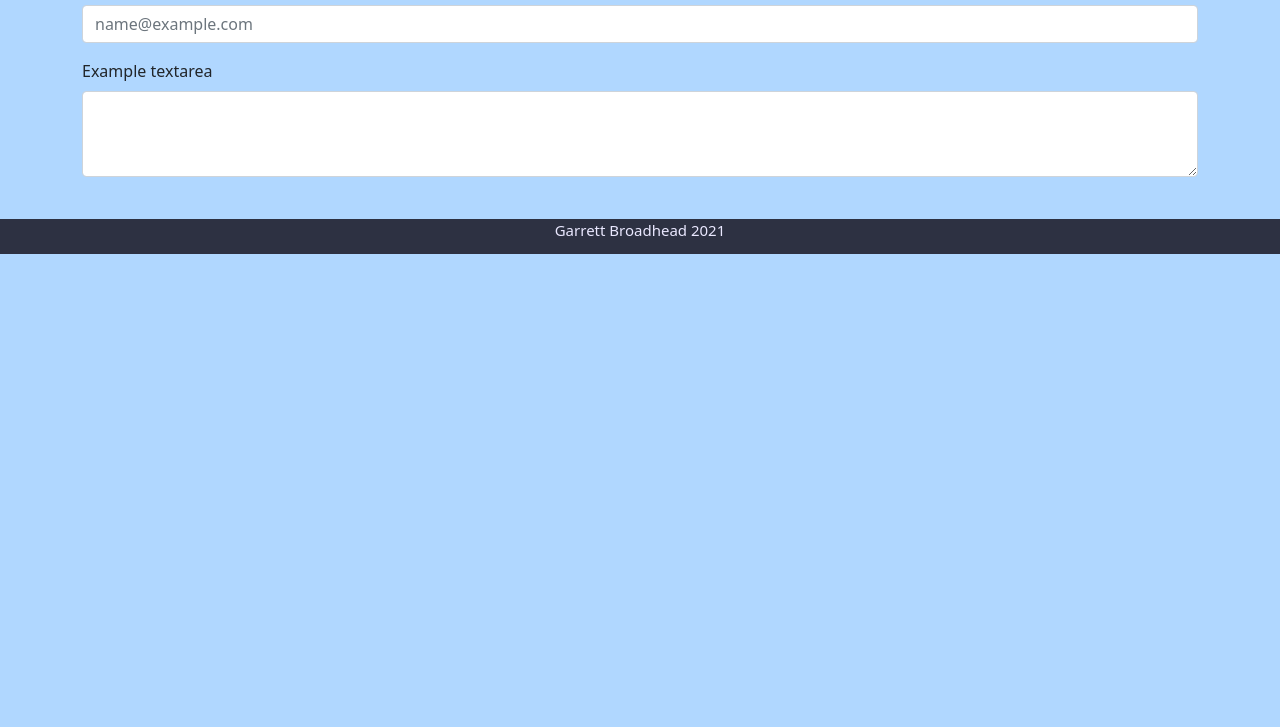
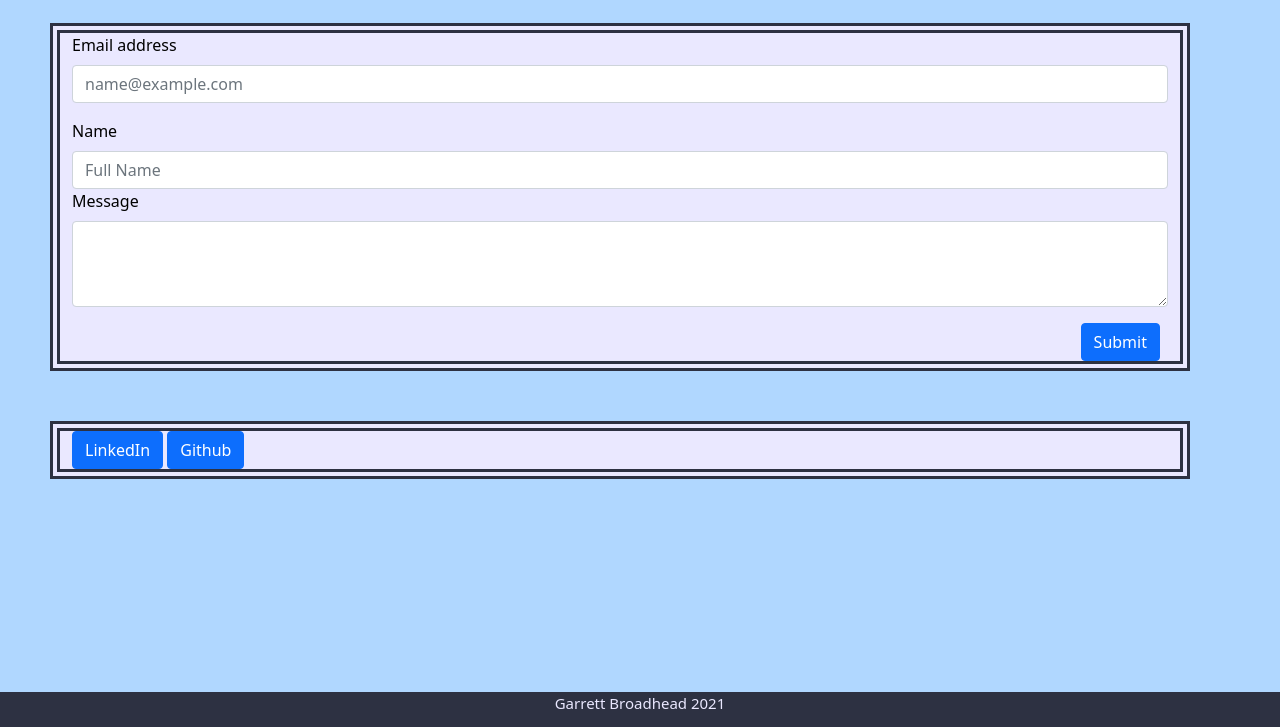
Before and after one commit to g-broadhead/myPortfolio, a plain HTML site: page contactMe.html in a window 1280 px wide. Shown: the part 73-800 px from the top of the page. Drawn offline with nearby package versions, Linux system fonts and the light colour scheme.

Commit message:
layout 90% finished. Details and tweaks still needed

```diff
--- a/assets/style.css
+++ b/assets/style.css
@@ -17,7 +17,7 @@ body {
 }
 
 .nav-link:visited {
-  color: blue;
+  color: red;
 }
 
 /* Global Footer */
@@ -30,6 +30,7 @@ body {
 
 footer {
   position: absolute;
+  bottom: 0;
   background-color: #2D3142;
   color: #EAE8FF;
   width: 100%;
--- a/contactMe.html
+++ b/contactMe.html
@@ -29,31 +29,44 @@
   </nav>
 
 <!-- Main ---->
-  <main class="container">
+  <main class="container colItem">
     <div class="row">
       <div class="col">
       <div class="mb-3">
         <label for="exampleFormControlInput1" class="form-label">Email address</label>
         <input type="email" class="form-control" id="exampleFormControlInput1" placeholder="name@example.com">
+        </div>
+        <label for="exampleFormControlInput1" class="form-label">Name</label>
+        <input type="email" class="form-control" id="exampleFormControlInput1" placeholder="Full Name">
       </div>
       <div class="mb-3">
-        <label for="exampleFormControlTextarea1" class="form-label">Example textarea</label>
+        <label for="exampleFormControlTextarea1" class="form-label">Message</label>
         <textarea class="form-control" id="exampleFormControlTextarea1" rows="3"></textarea>
+      </div>
+      <div class="d-grid gap-2 d-md-flex justify-content-md-end">
+        <button class="btn btn-primary me-md-2" type="button">Submit</button>
       </div>
       </div>
     </div>
   </main>
+  <section>
+    <div class="container colItem">
+      <div class="row">
+        <div class="col">
+          <a href="https://www.linkedin.com/in/garrettbroadhead/" class="btn btn-primary" alt="LinkedIn">LinkedIn</a>
+          <a href="https://github.com/g-broadhead" class="btn btn-primary" alt="Github">Github</a>
+
+        </div>
+  </section>
 
 
 
 
 
   <!-- Footer -->
-  <div class="footerDiv">
     <footer>
     Garrett Broadhead 2021
     </footer>
-  </div>
 
   <!-- JS Bundle -->
   <script src="https://cdn.jsdelivr.net/npm/bootstrap@5.1.3/dist/js/bootstrap.bundle.min.js"
```
Also changed, not shown: portfolio.html (+22 -6 lines).
